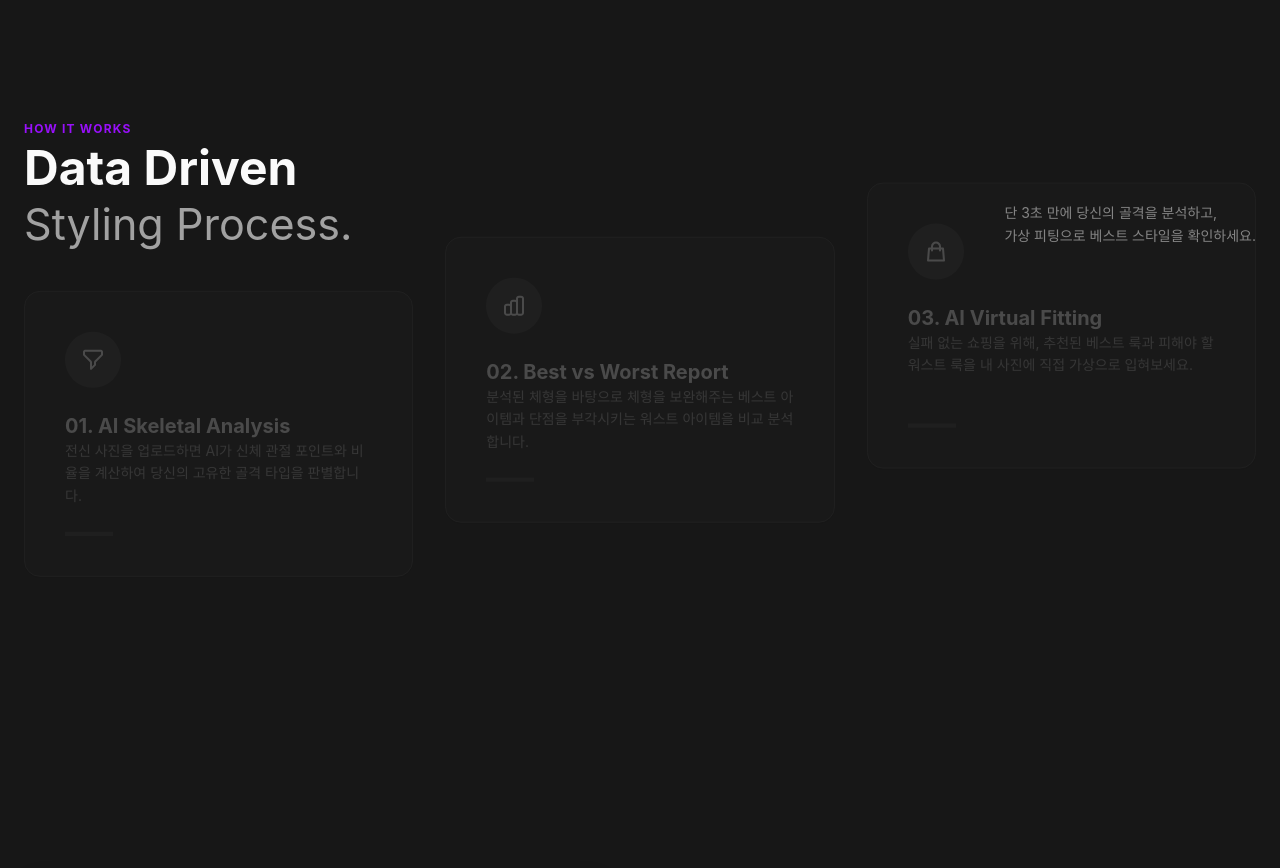
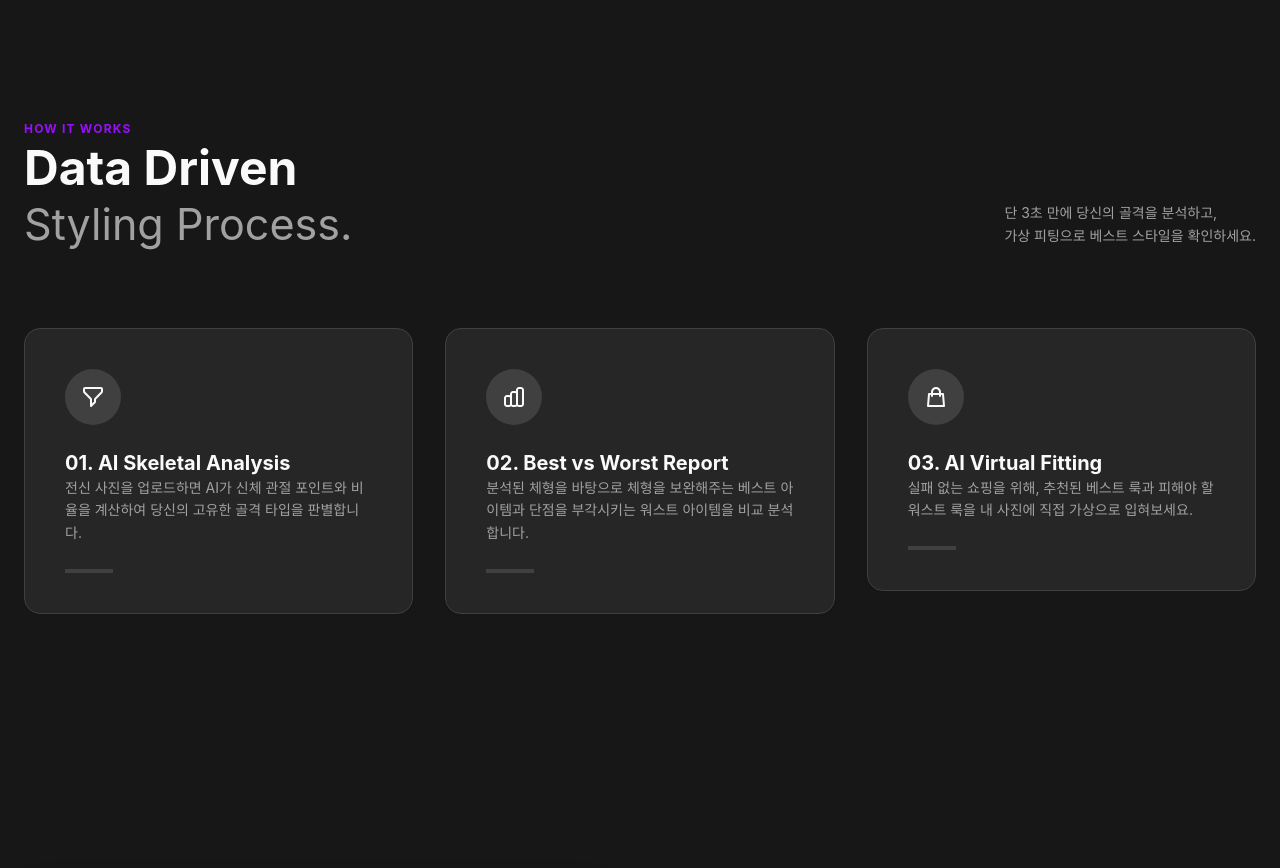
Before and after one commit to kr-Uk/bone-to-be, a React (Vite) app in the folder frontend/: page / in a window 1280 px wide. Shown: the part 6120-6988 px from the top of the page. Built offline with nearby package versions, Linux system fonts and the light colour scheme; no server answers; a web font is replaced by a local one.

Commit message:
feat:137-main-ui-animate3

```diff
--- a/frontend/src/pages/mainpage/components/MainProgressSection.tsx
+++ b/frontend/src/pages/mainpage/components/MainProgressSection.tsx
@@ -1,4 +1,3 @@
-import { motion, useScroll, useTransform } from "framer-motion";
 import { useLayoutEffect, useRef, useState } from "react";
 import styled from "styled-components";
 
@@ -7,7 +6,6 @@ import MainDataDrivenIcon2 from "@/assets/MainDataDrivenIcon2.svg";
 import MainDataDrivenIcon3 from "@/assets/MainDataDrivenIcon3.svg";
 
 export const MainProgressSection = () => {
-  const sectionRef = useRef<HTMLDivElement | null>(null);
   const titleRefs = useRef<HTMLDivElement[]>([]);
   const [maxTitleHeight, setMaxTitleHeight] = useState<number>();
 
@@ -16,16 +14,10 @@ export const MainProgressSection = () => {
     setMaxTitleHeight(Math.max(...heights));
   }, []);
 
-  const { scrollYProgress } = useScroll({
-    target: sectionRef,
-    offset: ["start 95%", "end 60%"],
-  });
-  const sectionOpacity = useTransform(scrollYProgress, [0.4, 0.65], [0, 1]);
-
   return (
-    <SectionWrap ref={sectionRef}>
+    <SectionWrap>
       <Container>
-        <Header>
+        <Header data-aos="fade-up" data-aos-delay="0">
           <HeaderLeft>
             <Eyebrow>How it works</Eyebrow>
             <TitleRow>
@@ -40,19 +32,12 @@ export const MainProgressSection = () => {
           </HeaderRight>
         </Header>
         <Cards>
-          {cardData.map((c, i) => {
-            const baseY = -48 + -i * 70;
-
-            const y = useTransform(scrollYProgress, [0.4, 0.65], [baseY, 0]);
-            return (
-              <motion.div
+          {cardData.map((c, i) => (
+            <Card
               key={c.title}
-                style={{
-                  y,
-                  opacity: sectionOpacity,
-                }}
+              data-aos="fade-up"
+              data-aos-delay={150 * (i + 1)}
             >
-                <Card>
               <IconWrap>
                 <IconImg src={c.icon} alt="" />
               </IconWrap>
@@ -69,9 +54,7 @@ export const MainProgressSection = () => {
               </TextBlock>
               <Divider />
             </Card>
-              </motion.div>
-            );
-          })}
+          ))}
         </Cards>
       </Container>
     </SectionWrap>
```
Lines whose indentation alone changed are shown as unchanged.
